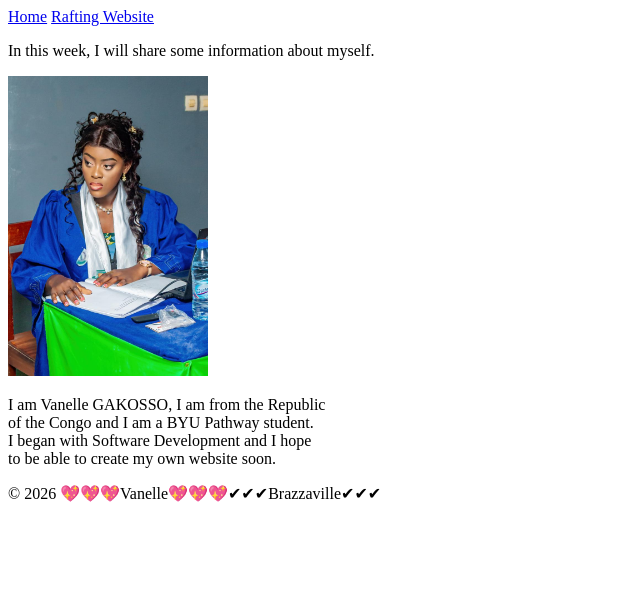
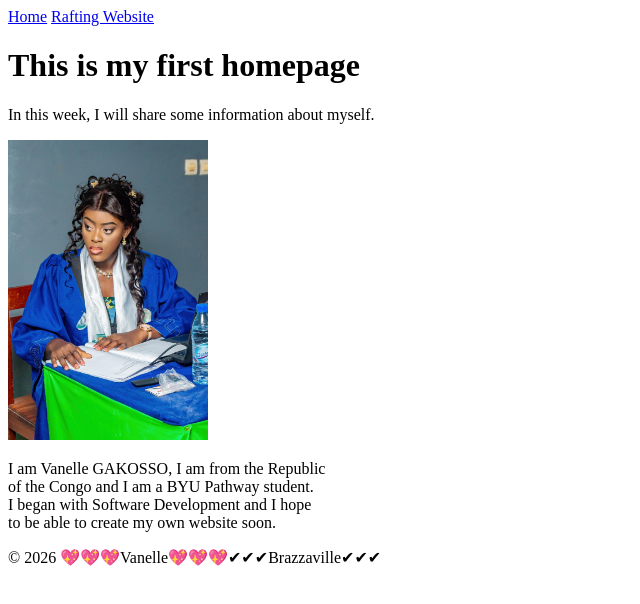
Before and after one commit to vanellegakosso-oss/wdd130, a plain HTML site: page index.html in a window 1280 px wide. Shown: the whole page, without its empty margins (0-640 px from the left). Drawn offline with Linux system fonts and the light colour scheme.

Commit message:
My home page

```diff
--- a/index.html
+++ b/index.html
@@ -20,6 +20,8 @@
 
     <main>
 
+        <h1> This is my first homepage</h1>
+
         <p> In this week, I will share some information about myself.</p>
 
         <img src="images/profile.jpg" alt="Vanelle" width="200">
```
